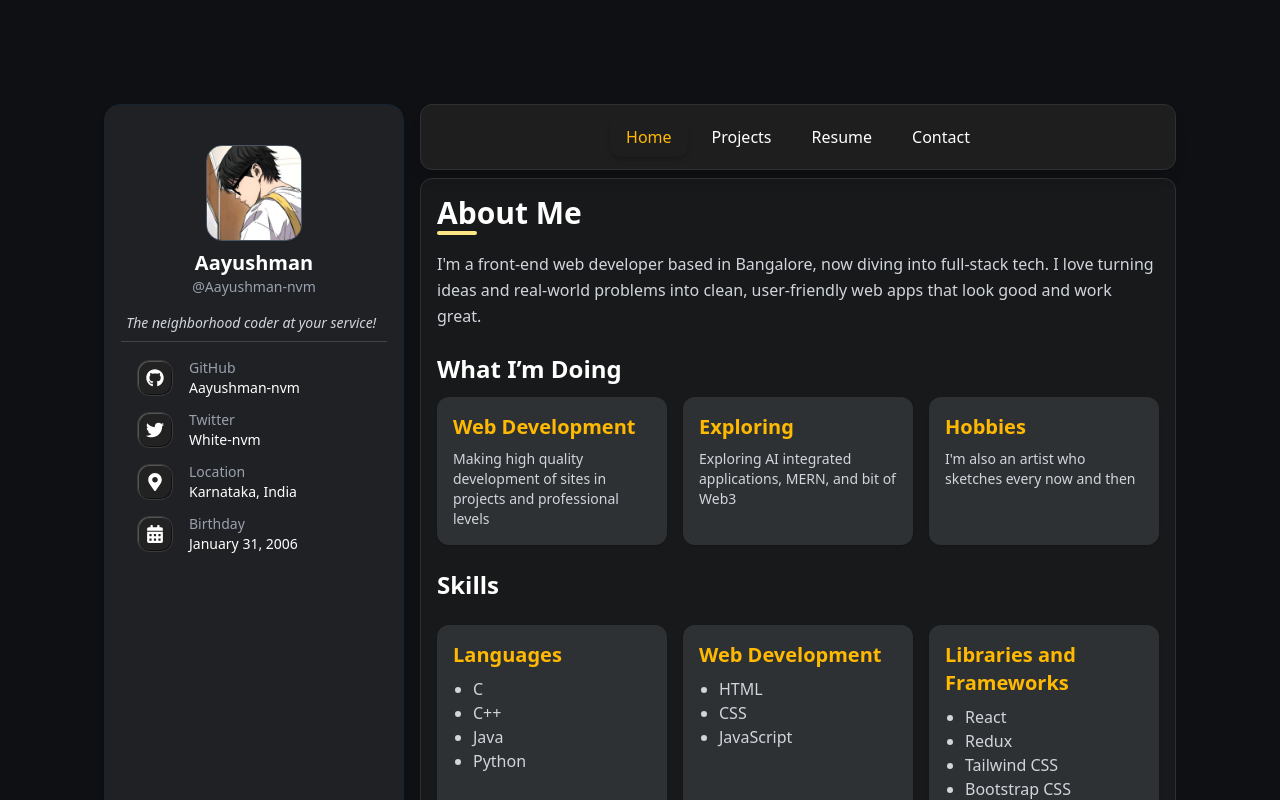
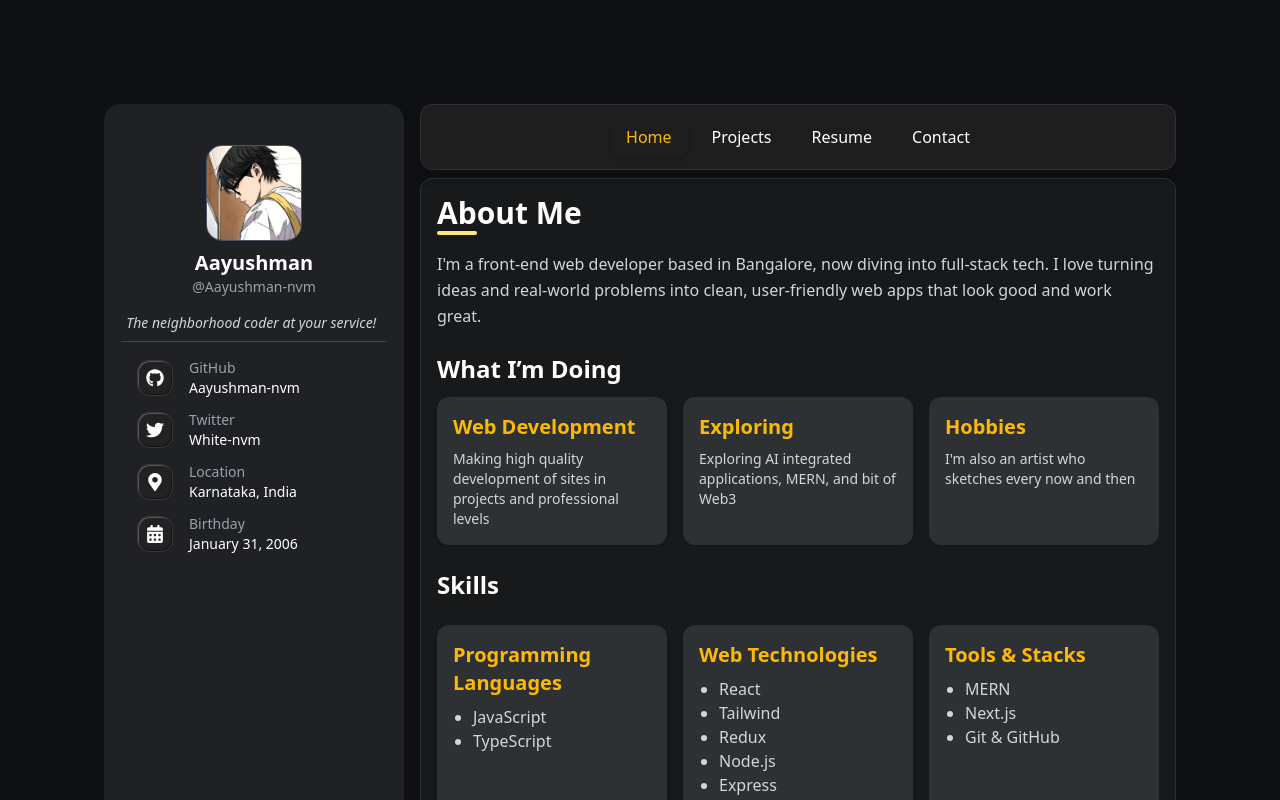
Before and after one commit to Aayushman-nvm/Aayushman-Portfolio, a React (Vite) app: page / in a window 1280 px wide. Shown: the top 800 px of the page. Built offline with nearby package versions, Linux system fonts and the light colour scheme.

Commit message:
Home page updated with skills

```diff
--- a/src/pages/Home.jsx
+++ b/src/pages/Home.jsx
@@ -21,10 +21,10 @@ function Home() {
     ]
   };
 
-  const skills = {
-    languages: ["C", "C++", "Java", "Python"],
-    webDev: ["HTML", "CSS", "JavaScript"],
-    libraries: ["React", "Redux", "Tailwind CSS", "Bootstrap CSS"],
+  const homepageSkills = {
+    programming: ["JavaScript", "TypeScript"],
+    web: ["React", "Tailwind", "Redux", "Node.js", "Express"],
+    tools: ["MERN", "Next.js", "Git & GitHub"],
   };
 
   return (
@@ -68,30 +68,32 @@ function Home() {
       <h2 className="text-2xl font-semibold">Skills</h2>
       <div className="grid lg:grid-cols-3 gap-4">
         <div className="bg-[#2e3134] p-4 rounded-xl shadow hover:shadow-lg transition">
-          <h3 className="text-xl font-bold text-amber-400 mb-2">Languages</h3>
+          <h3 className="text-xl font-bold text-amber-400 mb-2">Programming Languages</h3>
           <ul className="list-disc pl-5 text-gray-300">
-            {skills.languages.map((lang, idx) => (
+            {homepageSkills.programming.map((lang, idx) => (
               <li key={idx}>{lang}</li>
             ))}
           </ul>
         </div>
         <div className="bg-[#2e3134] p-4 rounded-xl shadow hover:shadow-lg transition">
-          <h3 className="text-xl font-bold text-amber-400 mb-2">Web Development</h3>
+          <h3 className="text-xl font-bold text-amber-400 mb-2">Web Technologies</h3>
           <ul className="list-disc pl-5 text-gray-300">
-            {skills.webDev.map((web, idx) => (
-              <li key={idx}>{web}</li>
+            {homepageSkills.web.map((tech, idx) => (
+              <li key={idx}>{tech}</li>
             ))}
           </ul>
         </div>
         <div className="bg-[#2e3134] p-4 rounded-xl shadow hover:shadow-lg transition">
-          <h3 className="text-xl font-bold text-amber-400 mb-2">Libraries and Frameworks</h3>
+          <h3 className="text-xl font-bold text-amber-400 mb-2">Tools & Stacks</h3>
           <ul className="list-disc pl-5 text-gray-300">
-            {skills.libraries.map((lib, idx) => (
-              <li key={idx}>{lib}</li>
+            {homepageSkills.tools.map((tool, idx) => (
+              <li key={idx}>{tool}</li>
             ))}
           </ul>
         </div>
       </div>
+
+
     </section>
   )
 }
```
